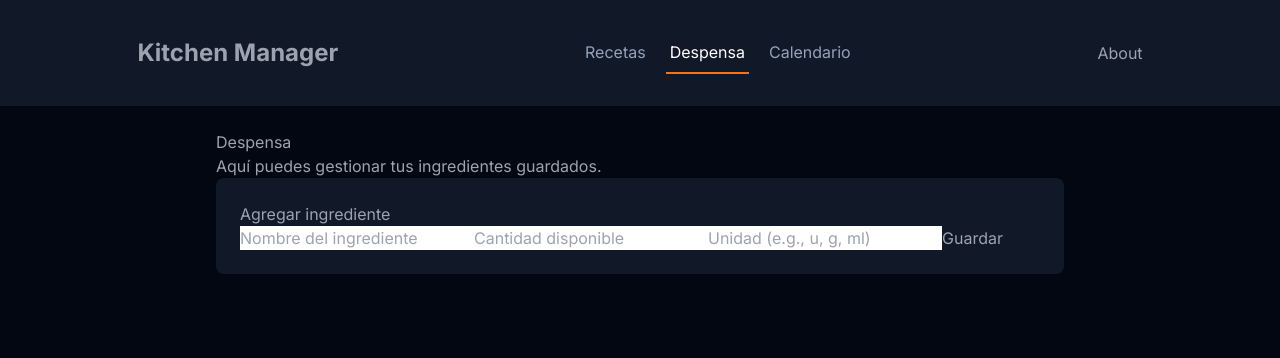
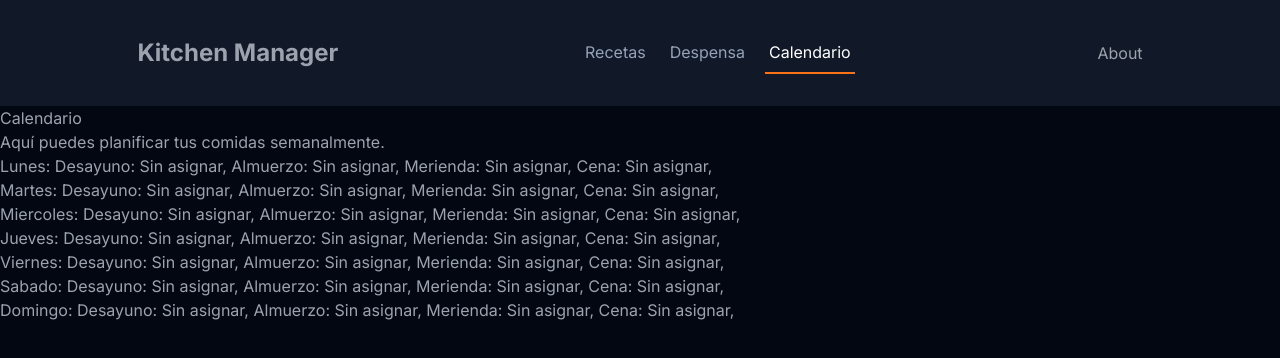
Before and after one commit to ghostknight17/kitchen-manager, a React (Vite) app: page / in a window 1280 px wide. Both pictures are taken after a click on the button "Calendario". Shown: the top 358 px of the page. Built offline with nearby package versions, Linux system fonts and the light colour scheme.

Commit message:
refactor: migrate first version of Calendario component to React

```diff
--- a/src/App.jsx
+++ b/src/App.jsx
@@ -1,63 +1,63 @@
-import { useState } from 'react';
-import { useLocalStorage } from './hooks/useLocalStorage';
-import Header from './components/Header';
+import { useState } from "react";
+import { useLocalStorage } from "./hooks/useLocalStorage";
+import Header from "./components/Header";
 // import Home from './components/Home';
-import Recetas from './components/Recetas';
-import Despensa from './components/Despensa';
-// import Calendario from './components/Calendario';
+import Recetas from "./components/Recetas";
+import Despensa from "./components/Despensa";
+import Calendario from "./components/Calendario";
 
 const SECCIONES = {
   // home: 'home',
-  recetas: 'recetas',
-  despensa: 'despensa',
-  // calendario: 'calendario',
+  recetas: "recetas",
+  despensa: "despensa",
+  calendario: "calendario",
 };
 
 let semana = [
   {
-    nombre: 'Lunes',
+    nombre: "Lunes",
     desayuno: null,
     almuerzo: null,
     merienda: null,
     cena: null,
   },
   {
-    nombre: 'Martes',
+    nombre: "Martes",
     desayuno: null,
     almuerzo: null,
     merienda: null,
     cena: null,
   },
   {
-    nombre: 'Miercoles',
+    nombre: "Miercoles",
     desayuno: null,
     almuerzo: null,
     merienda: null,
     cena: null,
   },
   {
-    nombre: 'Jueves',
+    nombre: "Jueves",
     desayuno: null,
     almuerzo: null,
     merienda: null,
     cena: null,
   },
   {
-    nombre: 'Viernes',
+    nombre: "Viernes",
     desayuno: null,
     almuerzo: null,
     merienda: null,
     cena: null,
   },
   {
-    nombre: 'Sabado',
+    nombre: "Sabado",
     desayuno: null,
     almuerzo: null,
     merienda: null,
     cena: null,
   },
   {
-    nombre: 'Domingo',
+    nombre: "Domingo",
     desayuno: null,
     almuerzo: null,
     merienda: null,
@@ -66,27 +66,29 @@ let semana = [
 ];
 
 export default function App() {
-  const [recetas, setRecetas] = useLocalStorage('recetas', []);
-  const [despensa, setDespensa] = useLocalStorage('despensa', []);
-  // const [calendario, setCalendario] = useLocalStorage('calendario', semana);
+  const [recetas, setRecetas] = useLocalStorage("recetas", []);
+  const [despensa, setDespensa] = useLocalStorage("despensa", []);
+  const [calendario, setCalendario] = useLocalStorage("calendario", semana);
 
   const [seccionActiva, setSeccionActiva] = useState(SECCIONES.despensa);
 
   function Contenido({ seccionActiva }) {
-    // if (seccionActiva === 'recetas') {
-    //   return <Recetas recetas={recetas} setRecetas={setRecetas} />;
-    // } else if (seccionActiva === 'despensa') {
-    //   return <Despensa despensa={despensa} setDespensa={setDespensa} />;
-    // } else if (seccionActiva === 'calendario') {
-    //   return <Calendario />;
+    if (seccionActiva === "recetas") {
+      return <Recetas recetas={recetas} setRecetas={setRecetas} />;
+    } else if (seccionActiva === "despensa") {
+      return <Despensa despensa={despensa} setDespensa={setDespensa} />;
+    } else if (seccionActiva === "calendario") {
+      return (
+        <Calendario
+          calendario={calendario}
+          setCalendario={setCalendario}
+          recetas={recetas}
+        />
+      );
+    }
     // } else {
     //   return <Home />;
     // }
-    if (seccionActiva === 'recetas') {
-      return <Recetas recetas={recetas} setRecetas={setRecetas} />;
-    } else if (seccionActiva === 'despensa') {
-      return <Despensa despensa={despensa} setDespensa={setDespensa} />;
-    }
   }
 
   return (
--- /dev/null
+++ b/src/components/Calendario.jsx
@@ -0,0 +1,82 @@
+import { useState } from "react";
+import { Fragment } from "react";
+
+export default function Calendario({ calendario, setCalendario, recetas }) {
+  const [formularioVisible, setFormularioVisible] = useState(false);
+  const [recetasVisible, setRecetasVisible] = useState(false);
+  const [diaElegido, setDiaElegido] = useState(null);
+  const [comidaElegida, setComidaElegida] = useState(null);
+
+  function elegirComida(indice) {
+    setDiaElegido(indice);
+    setFormularioVisible(true);
+  }
+
+  function elegirReceta() {
+    setRecetasVisible(true);
+  }
+
+  function asignarReceta(receta) {
+    setFormularioVisible(false);
+    setRecetasVisible(false);
+    calendario[diaElegido][comidaElegida] = receta;
+  }
+
+  return (
+    <>
+      <h2>Calendario</h2>
+      <p>Aquí puedes planificar tus comidas semanalmente.</p>
+      <div>
+        <div>
+          <ul>
+            {calendario.map((dia, indice) => (
+              <Fragment key={indice}>
+                <li onClick={() => elegirComida(indice)}>
+                  {dia.nombre}: Desayuno:{" "}
+                  {dia.desayuno === null ? "Sin asignar" : dia.desayuno.nombre},
+                  Almuerzo:{" "}
+                  {dia.almuerzo === null ? "Sin asignar" : dia.almuerzo.nombre},
+                  Merienda:{" "}
+                  {dia.merienda === null ? "Sin asignar" : dia.merienda.nombre},
+                  Cena: {dia.cena === null ? "Sin asignar" : dia.cena.nombre},
+                </li>
+              </Fragment>
+            ))}
+          </ul>
+        </div>
+      </div>
+      <div>
+        {formularioVisible && (
+          <>
+            <h3>Agregar Comida</h3>
+            <select
+              id="tipo-comida"
+              value={comidaElegida}
+              onChange={(e) => setComidaElegida(e.target.value)}
+            >
+              <option value="desayuno">Desayuno</option>
+              <option value="almuerzo">Almuerzo</option>
+              <option value="merienda">Merienda</option>
+              <option value="cena">Cena</option>
+            </select>
+            <button id="agregar-btn" onClick={() => elegirReceta()}>
+              Agregar
+            </button>
+            {recetasVisible && (
+              <>
+                <h3>Elegir receta:</h3>
+                <ul>
+                  {recetas.map((receta, indice) => (
+                    <li key={indice} onClick={() => asignarReceta(receta)}>
+                      {receta.nombre}
+                    </li>
+                  ))}
+                </ul>
+              </>
+            )}
+          </>
+        )}
+      </div>
+    </>
+  );
+}
--- a/src/components/Header.jsx
+++ b/src/components/Header.jsx
@@ -1,4 +1,4 @@
-export default function Header({seccionActiva, onCambiarSeccion}) {
+export default function Header({ seccionActiva, onCambiarSeccion }) {
   return (
     <header className="flex justify-around items-center px-4 py-8 bg-gray-900">
       <h1 className="text-2xl font-bold">Kitchen Manager</h1>
@@ -6,33 +6,33 @@ export default function Header({seccionActiva, onCambiarSeccion}) {
         <button
           id="btnRecetas"
           className={
-            seccionActiva === 'recetas'
-              ? 'px-1 py-2 text-white border-b-2 border-orange-500 hover:text-white hover:border-slate-500 transition-colors'
-              : 'px-1 py-2 text-slate-400 border-b-2 border-transparent hover:text-white hover:border-slate-500 transition-colors'
+            seccionActiva === "recetas"
+              ? "px-1 py-2 text-white border-b-2 border-orange-500 hover:text-white hover:border-slate-500 transition-colors"
+              : "px-1 py-2 text-slate-400 border-b-2 border-transparent hover:text-white hover:border-slate-500 transition-colors"
           }
-          onClick={() => onCambiarSeccion('recetas')}
+          onClick={() => onCambiarSeccion("recetas")}
         >
           Recetas
         </button>
         <button
           id="btnDespensa"
           className={
-            seccionActiva === 'despensa'
-              ? 'px-1 py-2 text-white border-b-2 border-orange-500 hover:text-white hover:border-slate-500 transition-colors'
-              : 'px-1 py-2 text-slate-400 border-b-2 border-transparent hover:text-white hover:border-slate-500 transition-colors'
+            seccionActiva === "despensa"
+              ? "px-1 py-2 text-white border-b-2 border-orange-500 hover:text-white hover:border-slate-500 transition-colors"
+              : "px-1 py-2 text-slate-400 border-b-2 border-transparent hover:text-white hover:border-slate-500 transition-colors"
           }
-          onClick={() => onCambiarSeccion('despensa')}
+          onClick={() => onCambiarSeccion("despensa")}
         >
           Despensa
         </button>
         <button
           id="btnCalendario"
           className={
-            seccionActiva === 'calendario'
-              ? 'px-1 py-2 text-white border-b-2 border-orange-500 hover:text-white hover:border-slate-500 transition-colors'
-              : 'px-1 py-2 text-slate-400 border-b-2 border-transparent hover:text-white hover:border-slate-500 transition-colors'
+            seccionActiva === "calendario"
+              ? "px-1 py-2 text-white border-b-2 border-orange-500 hover:text-white hover:border-slate-500 transition-colors"
+              : "px-1 py-2 text-slate-400 border-b-2 border-transparent hover:text-white hover:border-slate-500 transition-colors"
           }
-          onClick={() => onCambiarSeccion('despensa')}
+          onClick={() => onCambiarSeccion("calendario")}
         >
           Calendario
         </button>
```
